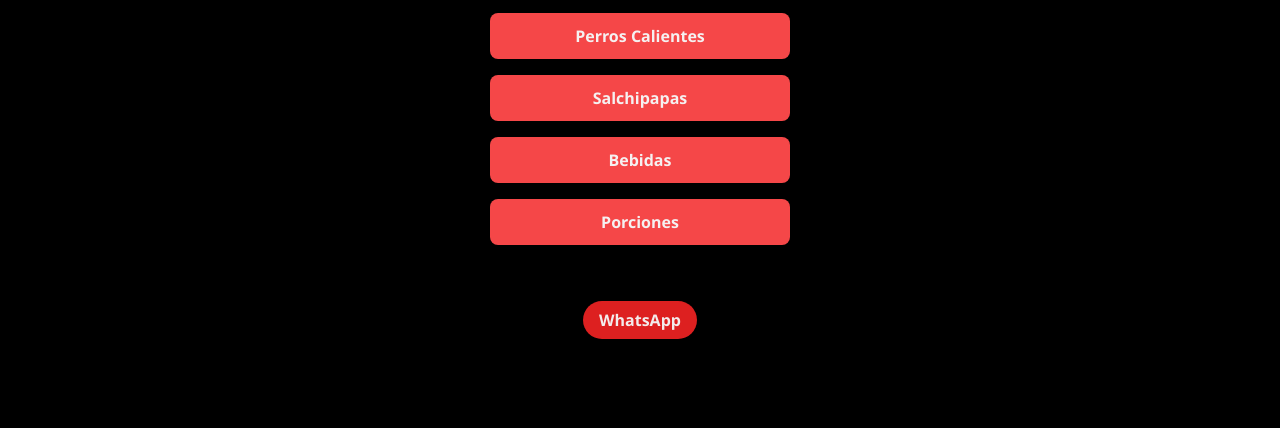
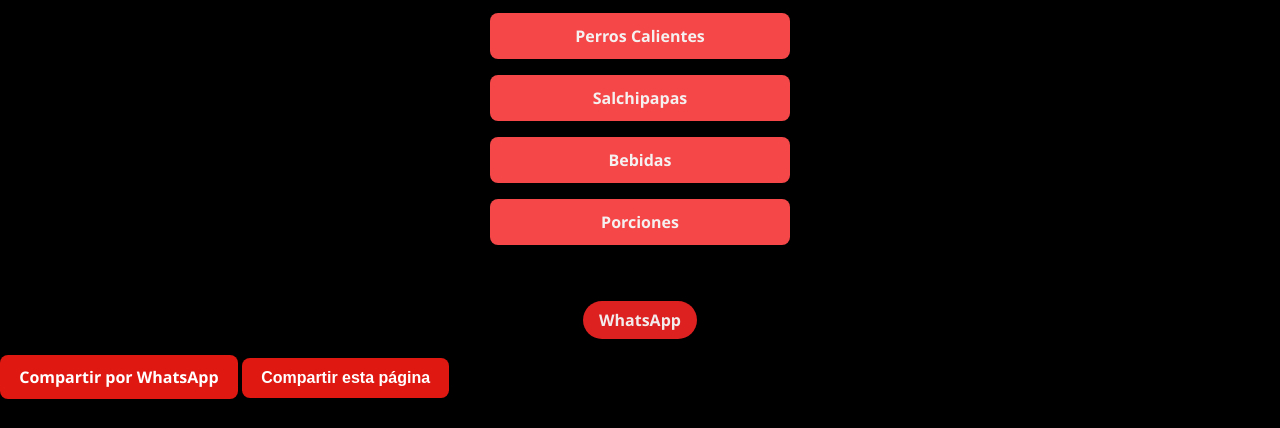
Before and after one commit to tupakamarudelperu/tupakamarudelperu.github.io, a plain HTML site: page index.html in a window 1280 px wide. Shown: the part 372-800 px from the top of the page. Drawn offline with Linux system fonts and the light colour scheme.

Commit message:
camie cosas

```diff
--- a/index.html
+++ b/index.html
@@ -33,3 +33,22 @@
 <div class="social-links">
     <a href="https://wa.me/573217884979" target="_blank">WhatsApp</a>
   </div>
+  <a href="https://wa.me/?text=https://https://tupakamarudelperu.github.io/" target="_blank" class="share-btn">
+  Compartir por WhatsApp
+</a>
+<button class="share-btn" onclick="sharePage()">Compartir esta página</button>
+
+<script>
+  function sharePage() {
+    if (navigator.share) {
+      navigator.share({
+        title: 'Chalchi Glotón',
+        text: '¡Mira el menú de Chalchi Glotón!',
+        url: window.location.href
+      })
+      .catch(console.error);
+    } else {
+      alert('Tu navegador no admite esta función. Usa el botón de WhatsApp.');
+    }
+  }
+</script>
--- a/styles.css
+++ b/styles.css
@@ -116,3 +116,21 @@ main {
         gap: 1rem;
     }
 }
+.share-btn {
+  background-color: #df1811;
+  color: white;
+  padding: 0.7rem 1.2rem;
+  border: none;
+  border-radius: 8px;
+  font-weight: bold;
+  text-decoration: none;
+  font-size: 1rem;
+  cursor: pointer;
+  display: inline-block;
+  margin-top: 1rem;
+  transition: background-color 0.3s;
+}
+
+.share-btn:hover {
+  background-color: #ec0c0c;
+}
```
